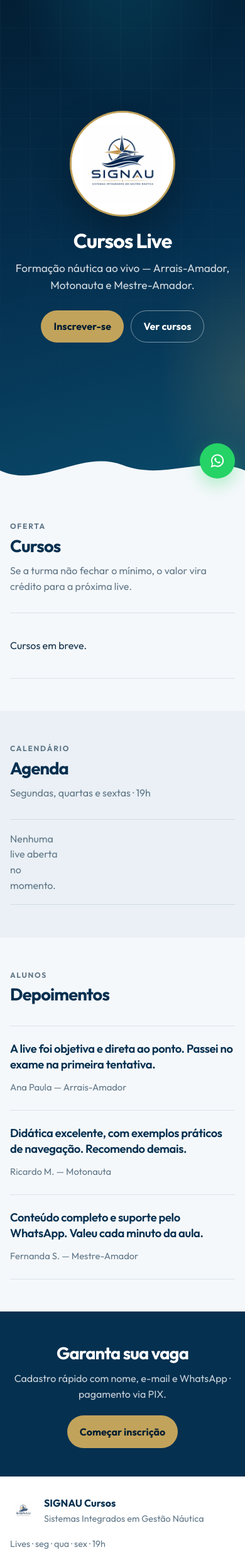
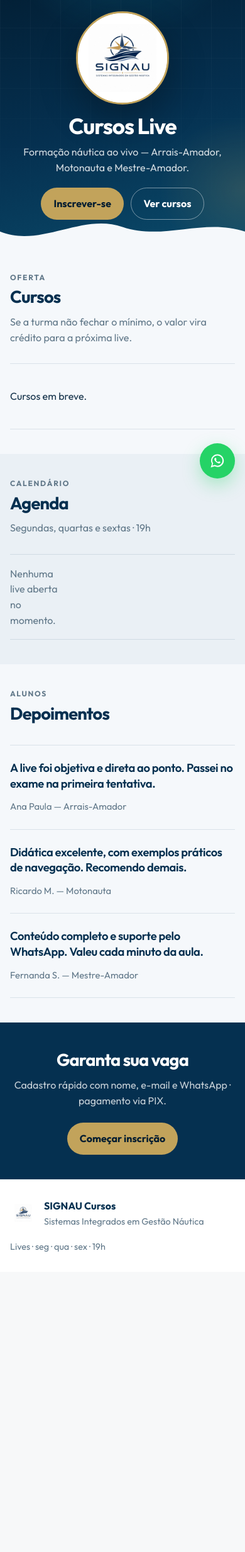
Before and after one commit to werlich/Cursos, a Django app: page / in a window 390 px wide. Shown: the part 68-2533 px from the top of the page at 63% size. After the commit the page ends 2056 px from the top, so only its background shows below. Run offline with Django 5.2, Linux system fonts and the light colour scheme; data that the repository does not hold is empty.

Commit message:
fix mobile hero spacing that left a large blank gap
Disable full-viewport min-height on small screens and tighten
hero/band padding so content starts closer under the hero.
Bump CSS cache-bust query for nginx static cache.

Co-authored-by: Cursor <cursoragent@cursor.com>

```diff
--- a/static/css/cursos.css
+++ b/static/css/cursos.css
@@ -511,6 +511,26 @@ a:hover { text-decoration: underline; }
   }
   body.nav-open { overflow: hidden; }
 
+  /* Evita faixa vazia sob o hero no celular */
+  .hero {
+    min-height: 0;
+    align-content: center;
+  }
+  .hero-inner {
+    padding: calc(var(--header-h) + 1.1rem) 0 2.75rem;
+  }
+  .hero-badge {
+    width: min(148px, 42vw);
+    height: min(148px, 42vw);
+    margin-bottom: 1rem;
+  }
+  .hero-kicker { font-size: clamp(1.75rem, 9vw, 2.4rem); }
+  .hero-lead { font-size: 1rem; margin-top: 0.65rem; }
+  .hero-cta { margin-top: 1.2rem; }
+  .hero-shore { height: 56px; }
+  .band { padding: 2.4rem 0; }
+  .band-end { padding: 2.4rem 0; }
+
   .course-rows > li {
     grid-template-columns: 1fr;
     gap: 0.8rem;
--- a/templates/cliente/base.html
+++ b/templates/cliente/base.html
@@ -8,8 +8,8 @@
   <link rel="preconnect" href="https://fonts.googleapis.com">
   <link rel="preconnect" href="https://fonts.gstatic.com" crossorigin>
   <link href="https://fonts.googleapis.com/css2?family=Outfit:wght@400;500;600;700&display=swap" rel="stylesheet">
-  <link rel="stylesheet" href="{% static 'css/cursos.css' %}?v=20260723-3">
-  <link rel="icon" href="{% static 'img/signau-logo.png' %}?v=20260723-3">
+  <link rel="stylesheet" href="{% static 'css/cursos.css' %}?v=20260723-4">
+  <link rel="icon" href="{% static 'img/signau-logo.png' %}?v=20260723-4">
 </head>
 <body class="{% block body_class %}{% endblock %}">
   <header class="site-header">
```
